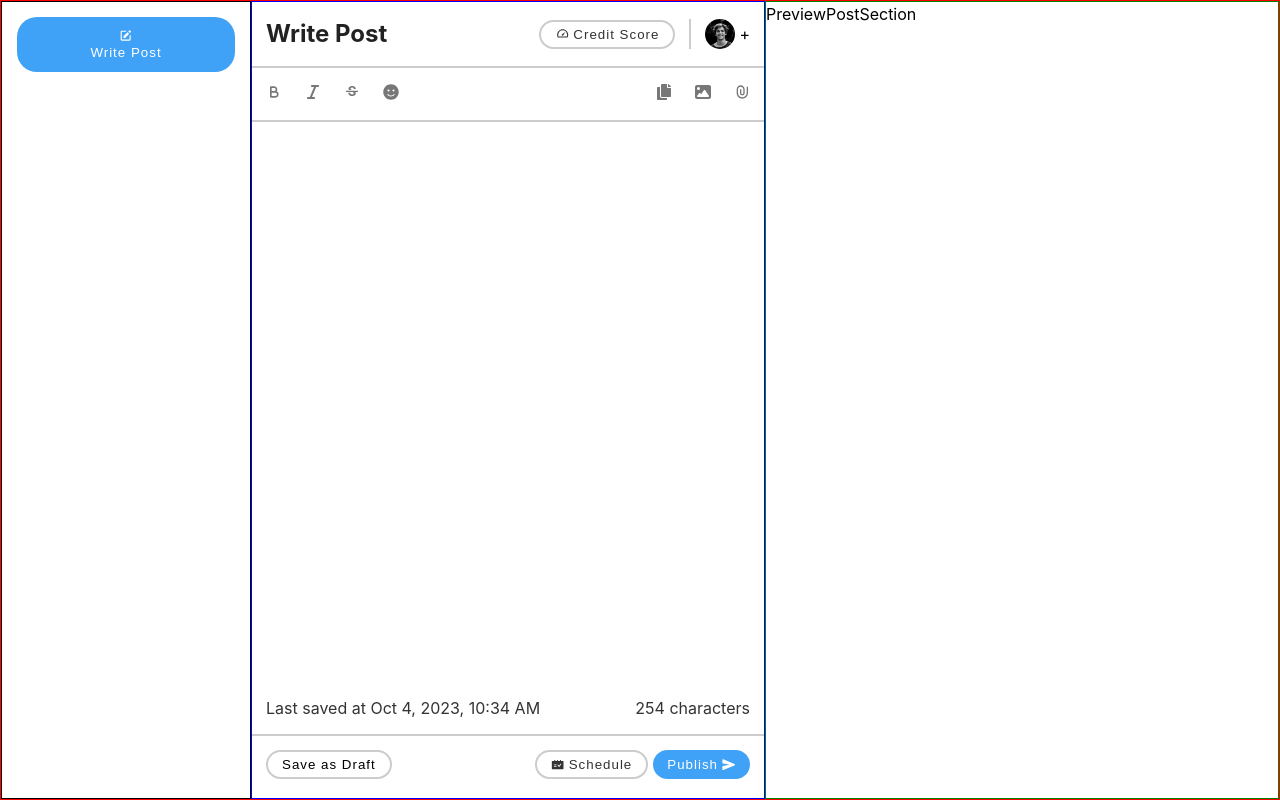
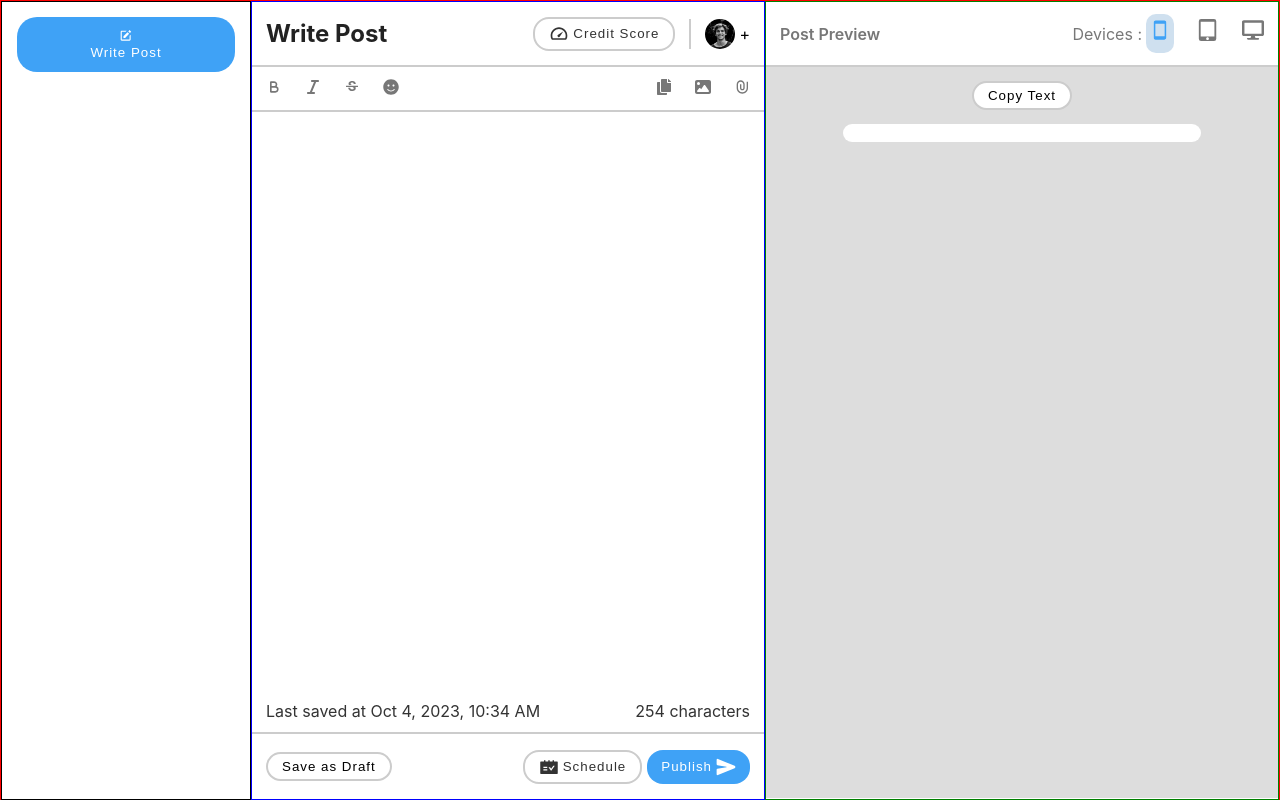
Before and after one commit to ankit-pandey-14/text-editor, a React (Vite) app: page / in a window 1280 px wide. Built offline with nearby package versions, Linux system fonts and the light colour scheme.

Commit message:
feature-2: started with preview screen ui

```diff
--- a/src/components/customIconImage/index.jsx
+++ b/src/components/customIconImage/index.jsx
@@ -13,6 +13,9 @@ import { MdOutlineStrikethroughS } from "react-icons/md";
 import { BiTachometer } from "react-icons/bi";
 import { IoSend } from "react-icons/io5";
 import { AiFillSchedule } from "react-icons/ai";
+import { IoMdPhonePortrait } from "react-icons/io";
+import { MdTabletMac } from "react-icons/md";
+import { FaDesktop } from "react-icons/fa";
 
 
 // list of icons
@@ -27,7 +30,10 @@ const iconObj = {
     attachment: <RiAttachmentLine />,
     speedMeter: <BiTachometer />,
     send: <IoSend />,
-    schedule: <AiFillSchedule />
+    schedule: <AiFillSchedule />,
+    phone: <IoMdPhonePortrait />,
+    tablet: <MdTabletMac />,
+    desktop: <FaDesktop />,
 };
 
 
--- a/src/index.css
+++ b/src/index.css
@@ -28,6 +28,12 @@ body {
   gap: 4px;
 }
 
+
+/* font-weights */
+.fw-medium {
+  font-weight: 600;
+}
+
 .d-block {
   display: block;
 }
@@ -49,6 +55,7 @@ body {
   display: grid;
 }
 
+
 .cursor-pointer {
   cursor: pointer;
 }
@@ -69,3 +76,13 @@ img {
 .text-black {
   color: #333;
 }
+.text-disabled {
+  color: #777;
+}
+
+
+
+/* margin */
+.mx-auto {
+  margin: 0 auto;
+}
--- a/src/screens/HomeScreen/sections/previewPost.jsx
+++ b/src/screens/HomeScreen/sections/previewPost.jsx
@@ -1,9 +1,58 @@
-import { memo } from "react";
+import { memo, useState } from "react";
+import CustomIconImage from "../../../components/customIconImage";
+import CustomButton from "../../../components/customButton";
+
+
+const devicesList = [
+    { key: 1, icon: 'phone', tooltip: 'Phone' },
+    { key: 2, icon: 'tablet', tooltip: 'Tablet' },
+    { key: 3, icon: 'desktop', tooltip: 'Desktop' },
+];
 
 const PreviewPostSection = () => {
+    const [activeDevice, setActiceDevice] = useState('phone');
+
     return (
-        <section className="preview-post">
-            PreviewPostSection
+        <section className="preview-section">
+            <div className="d-flex justify-between align-center p-x-14 height-65 border-down">
+                <div className="text-disabled fw-medium">Post Preview</div>
+
+                <div className="d-flex align-center gap-4 text-disabled">
+                    <p>Devices : </p>
+
+                    <div className="d-flex align-center devices">
+                        {
+                            devicesList.map((device) => {
+                                const { key, icon, tooltip } = device;
+                                return (
+                                    <CustomIconImage
+                                        key={key}
+                                        icon={icon}
+                                        tooltip={tooltip}
+                                        classes={`cursor-pointer device-icon${activeDevice === icon ? ' active-device' : ''}`}
+                                        onClick={() => {
+                                            setActiceDevice(icon);
+                                        }}
+                                    />
+                                );
+                            })
+                        }
+                    </div>
+
+                </div>
+            </div>
+
+            <div className="preview-post">
+                <CustomButton
+                    title={'Copy Text'}
+                    type="default"
+                    classes={'w-fit d-block mx-auto'}
+                />
+
+                <div className="mx-auto card">
+
+                </div>
+            </div>
         </section>
     );
 };
--- a/src/screens/HomeScreen/sections/writePost.jsx
+++ b/src/screens/HomeScreen/sections/writePost.jsx
@@ -21,8 +21,8 @@ const attachmentIcons = [
 const WritePostSection = () => {
     return (
         <section className='write-post'>
-            <div className='d-flex justify-between align-center default-padding default-border top-section'>
-                <h2>Write Post</h2>
+            <div className='d-flex justify-between align-center p-x-14 height-65 border-down'>
+                <h2 className='top-section-heading'>Write Post</h2>
 
                 <div className='d-flex align-center right-part'>
                     <CustomButton
@@ -51,7 +51,7 @@ const WritePostSection = () => {
                 </div>
             </div>
 
-            <div className='d-flex justify-between align-center default-padding default-border'>
+            <div className='d-flex justify-between align-center p-x-14 height-45 border-down'>
                 <div className='d-flex toolbar-icons'>
                     {
                         fontIcons.map((fontIcon) => {
@@ -86,13 +86,13 @@ const WritePostSection = () => {
 
 
             <div>
-                <div className='d-flex justify-between align-center default-padding default-border text-black'>
+                <div className='d-flex justify-between align-center p-x-14 height-45 border-down text-black'>
                     <p>Last saved at Oct 4, 2023, 10:34 AM</p>
 
                     <p>254 characters</p>
                 </div>
 
-                <div className='d-flex justify-between align-center default-padding'>
+                <div className='d-flex justify-between align-center p-x-14 height-65'>
                     <CustomButton
                         title={'Save as Draft'}
                         type='default'
--- a/src/styles/screen/home.css
+++ b/src/styles/screen/home.css
@@ -4,17 +4,25 @@
     height: 100%;
 }
 
+/* custom styling for home screen */
+.height-65 {
+    height: 65px;
+}
+.height-45 {
+    height: 45px;
+}
+.p-x-14 {
+    padding: 0 14px;
+}
+.border-down {
+    border-bottom: 2px solid #ccc;
+}
 
-/* write post */
 
+
+/* write post section styling */
 .write-post {
     border: 1px solid blue;
-}
-.default-padding {
-    padding: 14px;
-}
-.default-border {
-    border-bottom: 2px solid #ccc;
 }
 
 .write-post .profile {
@@ -22,19 +30,19 @@
     height: 30px;
     border-radius: 50%;
 }
-.write-post .top-section,
 .write-post .right-part {
     gap: 14px;
 }
 
-.write-post .top-section h2 {
+.write-post h2.top-section-heading {
     font-weight: 700;
     color: #222;
 }
 
 .btn-icon {
-    width: 14px;
-    height: 14px;
+    font-size: 20px;
+    width: 20px;
+    height: 20px;
 }
 
 .write-post .profile-box {
@@ -49,14 +57,39 @@
 }
 
 .text-area {
-    /* border: 1px solid purple; */
-    height: calc(100vh - 240px);
+    height: calc(100vh - 223px);
     overflow-y: auto;
 }
 
 
-/* preview post */
+/* preview post section styling */
+.preview-section {
+    border: 1px solid green;
+}
+
+.devices {
+    gap: 23px;
+}
+.device-icon {
+    font-size: 22px;
+}
+.active-device {
+    color: #3FA2F6;
+    background-color: #cfe0ef;
+    padding: 3px;
+    border-radius: 10px;
+}
 
 .preview-post {
-    border: 1px solid green;
+    background-color: #ddd;
+    padding: 14px 0;
+    height: calc(100% - 66px);
 }
+
+.card {
+    margin-top: 14px;
+    width: 70%;
+    padding: 9px;
+    border-radius: 9px;
+    background-color: #fff;
+}
```
